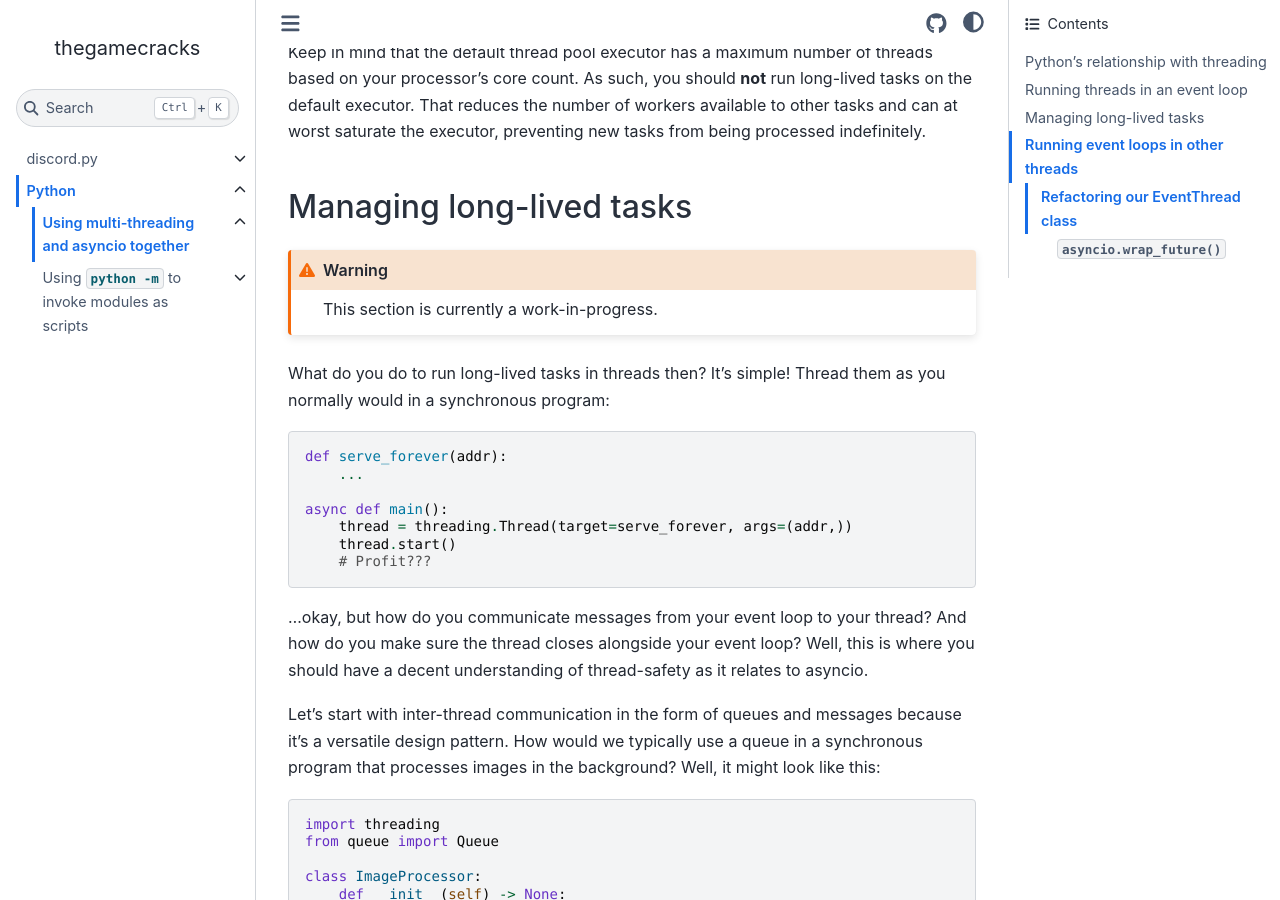
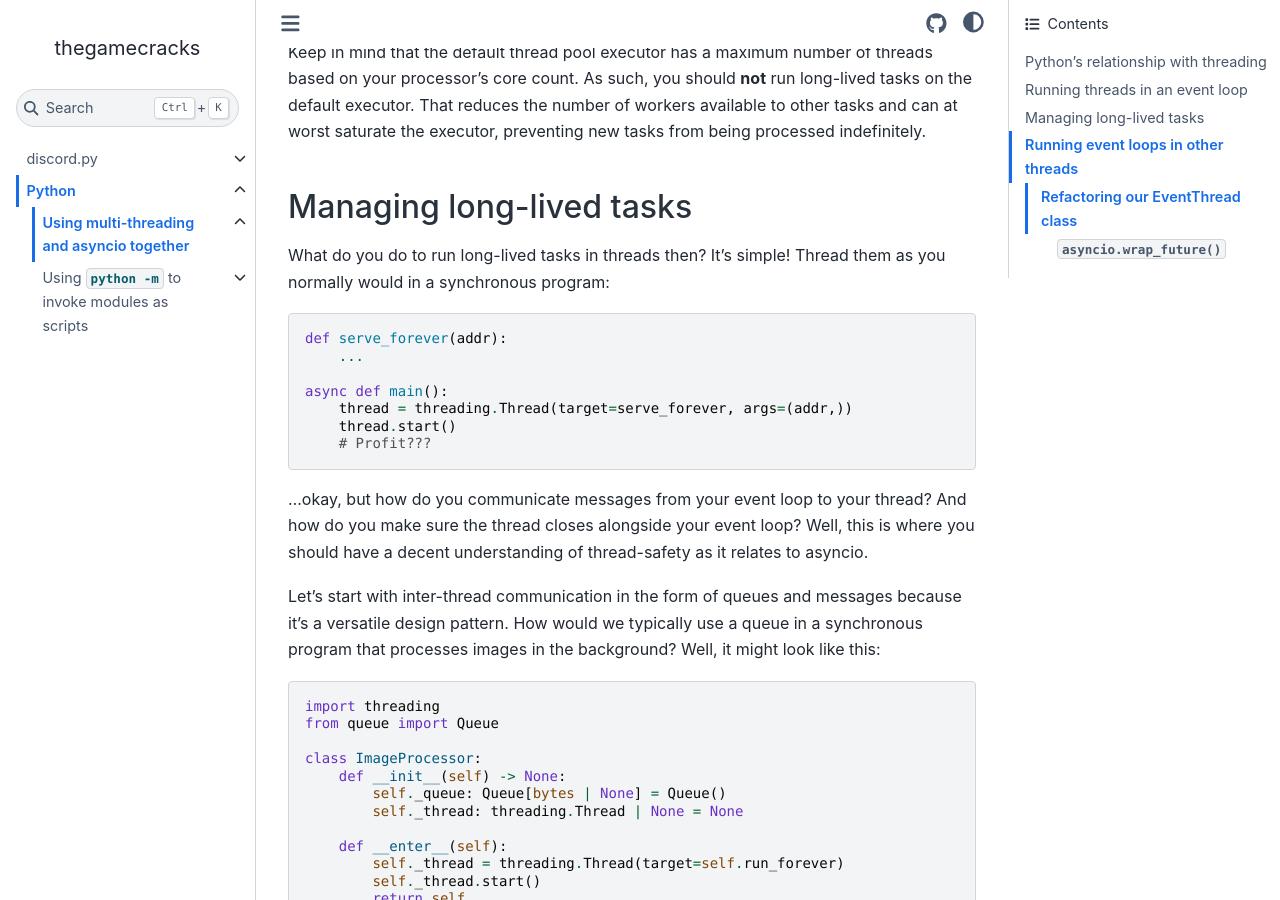
Before and after one commit to thegamecracks/thegamecracks.github.io, a Sphinx documentation site: the page built from docs/python/asyncio_threading.rst, in a window 1280 px wide and 900 px high, scrolled down 3683 px. Built offline with Sphinx 7.4.7 and the Sphinx Book theme 1.1.4, drawn with Linux system fonts in a browser that asks for light colours; some of the changed text lies outside the part shown.

Commit message:
feat: remove WIP warnings from asyncio threading
I don't think these sections are entirely complete, but it should
be useful enough for other people with the existing content.

```diff
--- a/docs/python/asyncio_threading.rst
+++ b/docs/python/asyncio_threading.rst
@@ -208,8 +208,6 @@ preventing new tasks from being processed indefinitely.
 
 Managing long-lived tasks
 -------------------------
-
-.. warning:: This section is currently a work-in-progress.
 
 What do you do to run long-lived tasks in threads then? It's simple!
 Thread them as you normally would in a synchronous program:
@@ -560,8 +558,6 @@ We can wrap it up in another class to make this interaction simpler:
 
 Running event loops in other threads
 ------------------------------------
-
-.. warning:: This section is currently a work-in-progress.
 
 In the previous sections I discussed creating threads to be used by
 the asyncio event loop, but what if you have a synchronous program
```
